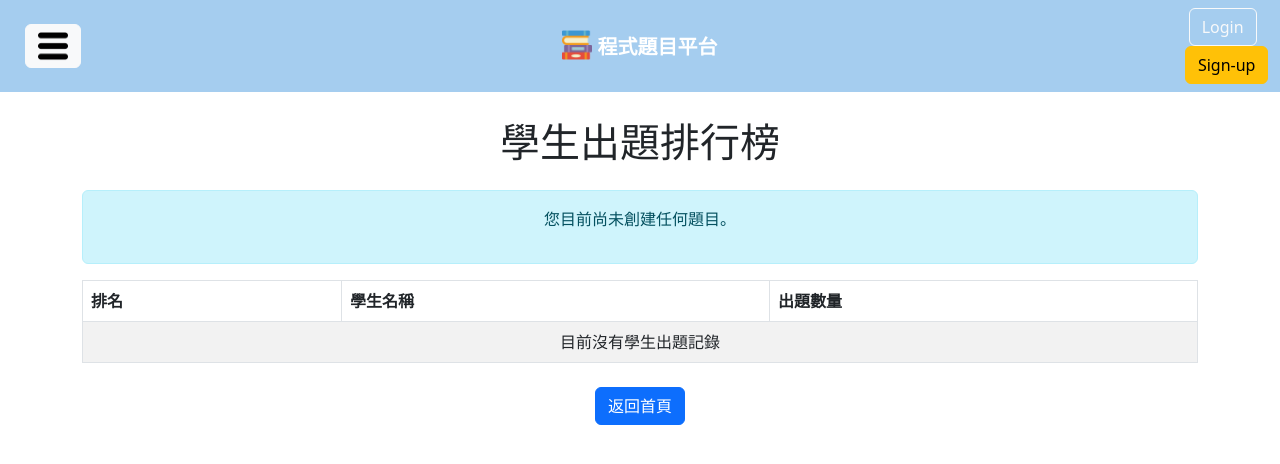
After one commit to konentung/OnlineProgrammingPlatform, a Django app: page /ranking/ in a window 1280 px wide. The commit adds this page. Shown: the top 464 px of the page. Run offline with Django 5.2, Linux system fonts and the light colour scheme; data that the repository does not hold is empty.

Commit message:
feature-排行榜程式碼 1.新增排行的的views 2.新增排行榜的HTML 3.新增查看排行榜的路由

```diff
--- a/OnlineProgrammingPlatform/urls.py
+++ b/OnlineProgrammingPlatform/urls.py
@@ -49,6 +49,7 @@ urlpatterns = [
     path('question/peer_assessment/', questions_views.peer_assessment_list, name='PeerAssessmentList'),
     path('question/peer_assessment/<int:question_id>/', questions_views.peer_assessment, name='PeerAssessment'),
     path('teacherdashboard/', questions_views.teacher_dashboard, name='TeacherDashboard'),
+    path('ranking/', questions_views.student_ranking, name='Ranking'),
 ]
 
 if not settings.DEBUG:
--- a/posts/views.py
+++ b/posts/views.py
@@ -3,6 +3,7 @@ from django.contrib.auth.decorators import login_required
 from django.utils import timezone
 from django.http import JsonResponse
 from django.forms.models import model_to_dict
+from django.db.models import Count
 from accounts.models import Student
 from .models import Question, StudentAnswer, QuestionHistory, PeerReview, TeachingMaterial
 from .forms import QuestionForm, StudentAnswerForm, QuestionHistoryForm, PeerReviewForm, QuestionCommentForm, TeachingMaterialForm, FuntionStatus
@@ -307,6 +308,36 @@ def teacher_dashboard(request):
     teaching_materials = TeachingMaterial.objects.all()
     return render(request, 'questions/teacher_dashboard.html', {'teaching_materials': teaching_materials})
 
+# 學生出題排行榜
+def student_ranking(request):
+    status = STATUS.OPEN
+    if status == STATUS.FIXING:
+        return redirect('Maintenance')
+    if status == STATUS.CLOSED:
+        return redirect('Close')
+
+    # 查詢每個學生的出題數量，並按數量降序排序
+    students_with_question_count = Student.objects.annotate(
+        question_count=Count('created_questions')
+    ).order_by('-question_count')
+
+    # 獲取當前用戶
+    user = request.user
+
+    # 查找當前登入用戶的出題數量
+    user_question_count = students_with_question_count.filter(id=user.id).first()
+
+    # 計算用戶的排名
+    user_rank = None
+    if user_question_count:
+        user_rank = list(students_with_question_count).index(user_question_count) + 1
+
+    return render(request, 'questions/ranking.html', {
+        'students_with_question_count': students_with_question_count,
+        'user_question_count': user_question_count,
+        'user_rank': user_rank,
+    })
+
 # 關閉功能頁面
 def close_view(request):
     return render(request, 'close.html')
--- a/templates/base.html
+++ b/templates/base.html
@@ -74,6 +74,10 @@
                         </li>
                         <li class="my-3">
                             <a href="{% url 'TeacherDashboard' %}" class="btn btn-lg menu-item w-100 shadow-sm" role="button">老師公告區</a>
+                        </li>
+                        <li class="my-3">
+                            <a href="{% url 'Ranking' %}" class="btn btn-lg menu-item w-100 shadow-sm" role="button">學生出題排行榜</a>
+                        </li>
                     </ul>
                 </div>
             </div>
--- /dev/null
+++ b/templates/questions/ranking.html
@@ -0,0 +1,47 @@
+{% extends "base.html" %}
+
+{% block title %}學生出題排行榜{% endblock %}
+
+{% block content %}
+<div class="container mt-5">
+    <h1 class="text-center mb-4">學生出題排行榜</h1>
+
+    <!-- 顯示登入用戶的出題數量和排名 -->
+    <div class="alert alert-info text-center">
+        {% if user_question_count %}
+            <p>您的排名：<strong>{{ user_rank }}</strong></p>
+            <p>您的出題數量：<strong>{{ user_question_count.question_count }}</strong></p>
+        {% else %}
+            <p>您目前尚未創建任何題目。</p>
+        {% endif %}
+    </div>
+
+    <table class="table table-striped table-bordered">
+        <thead class="thead-dark">
+            <tr>
+                <th scope="col">排名</th>
+                <th scope="col">學生名稱</th>
+                <th scope="col">出題數量</th>
+            </tr>
+        </thead>
+        <tbody>
+            {% if students_with_question_count %}
+                {% for student in students_with_question_count %}
+                    <tr>
+                        <th scope="row">{{ forloop.counter }}</th>
+                        <td>{{ student.name }}</td> <!-- 假設 Student 模型有 name 欄位 -->
+                        <td>{{ student.question_count }}</td>
+                    </tr>
+                {% endfor %}
+            {% else %}
+                <tr>
+                    <td colspan="3" class="text-center">目前沒有學生出題記錄</td>
+                </tr>
+            {% endif %}
+        </tbody>
+    </table>
+    <div class="text-center mt-4">
+        <a href="{% url 'Index' %}" class="btn btn-primary">返回首頁</a>
+    </div>
+</div>
+{% endblock %}
```
